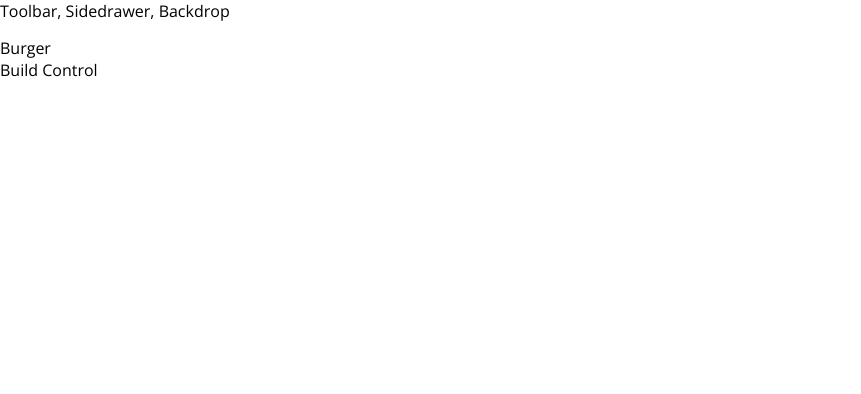
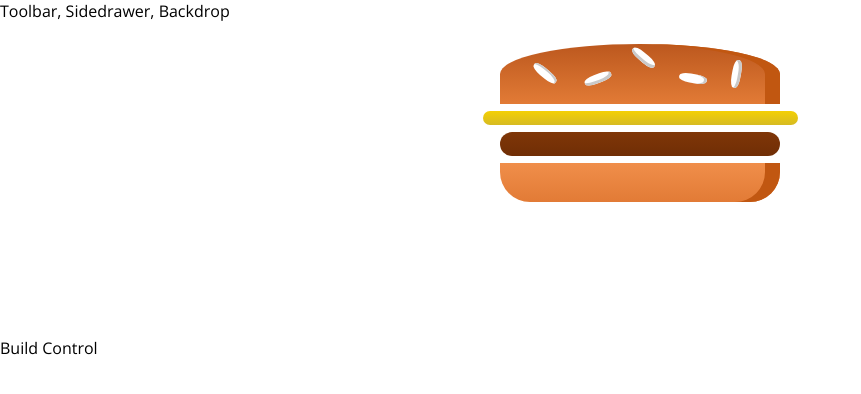
Before and after one commit to shinderahul/burger-spa, a React app: page / in a window 1280 px wide. Shown: the top 394 px of the page, without its empty margins (0-861 px from the left). Built offline with nearby package versions, Linux system fonts and the light colour scheme.

Commit message:
Started burger component

```diff
--- /dev/null
+++ b/src/components/Burger/Burger.css
@@ -0,0 +1,16 @@
+.Burger {
+    width: 100%;
+    margin: auto;
+    height: 250px;
+    overflow: scroll;
+    text-align: center;
+    font-weight: bold;
+    font-size: 1.2rem;
+}
+
+@media (min-width: 500px) and (min-height: 400px) {
+    .Burger {
+        width: 350px;
+        height: 300px;
+    }
+}
--- a/src/components/Burger/Burger.js
+++ b/src/components/Burger/Burger.js
@@ -0,0 +1,17 @@
+import React from 'react';
+
+import classes from './Burger.css';
+import BurgerIngredient from './Burgeringredient/Burgeringredient';
+
+const burger = (props) => {
+    return (
+        <div className={classes.Burger}>
+            <BurgerIngredient type='bread-top' />
+            <BurgerIngredient type='cheese' />
+            <BurgerIngredient type='meat' />
+            <BurgerIngredient type='bread-bottom' />
+        </div>
+    );
+};
+
+export default burger;
--- a/src/containers/BurgerBuilder/BurgerBuilder.js
+++ b/src/containers/BurgerBuilder/BurgerBuilder.js
@@ -1,12 +1,13 @@
 import React, { Component } from 'react';
 
 import Aux from '../../hoc/Aux';
+import Burger from '../../components/Burger/Burger';
 
 class BurgerBuilder extends Component {
     render() {
         return (
             <Aux>
-                <div>Burger</div>
+                <Burger />
                 <div>Build Control</div>
             </Aux>
         );
```
